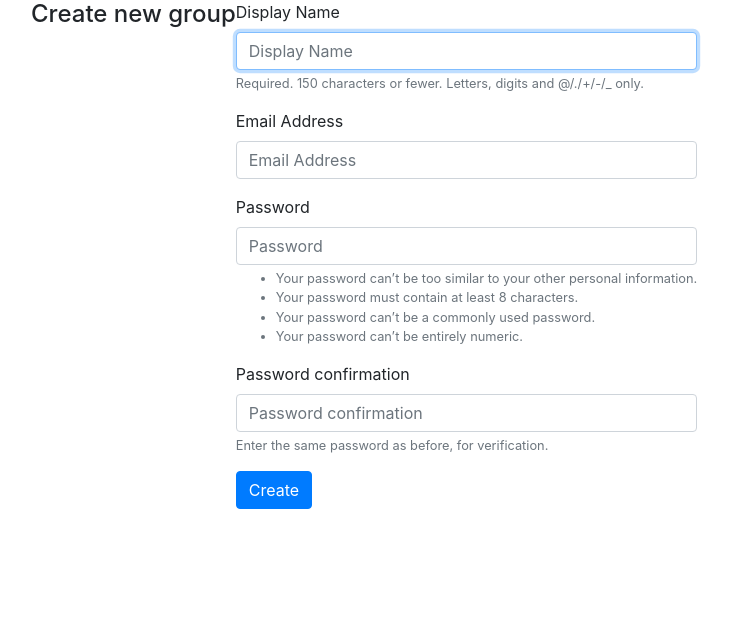
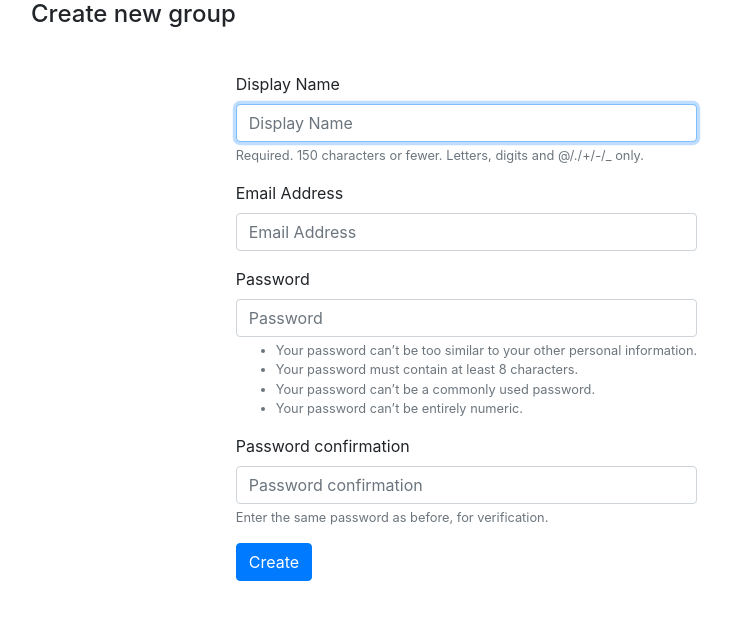
Before and after one commit to paul3bin/Social-Media-Website-Clone, a Django app: template social_clone_project/groups/templates/groups/group_form.html in a window 1280 px wide. Shown: the part 61-681 px from the top of the page, without its empty margins (54-786 px from the left). Run offline with Django 3.2, Linux system fonts and the light colour scheme; the template is opened without the code that fills it: values that come from a table or form of the project are taken from there, others are empty; some libraries are stand-ins or nearby versions.

Commit message:
Update group_form.html

```diff
--- a/social_clone_project/groups/templates/groups/group_form.html
+++ b/social_clone_project/groups/templates/groups/group_form.html
@@ -1,11 +1,18 @@
 {% extends 'groups/group_base.html' %}
 {% load bootstrap4 %}
 
+<div class="container">
     {% block group_content %}
+
         <h4>Create new group</h4>
-    <form action="{% url 'groups:create' %}" method="post" id="groupForm">
+        <form method="POST" action="{% url 'groups:create' %}" id="groupForm" class="form">
             {% csrf_token %}
-        {% bootstrap_form form %}
+            <br>
+            <br>
+            <br>
+            {% bootstrap_form form layout='inline' %}
             <input type="submit" class="btn btn-primary btn-large" value="Create">
         </form>
+
     {% endblock %}
+</div>
```
Lines whose indentation alone changed are shown as unchanged.
